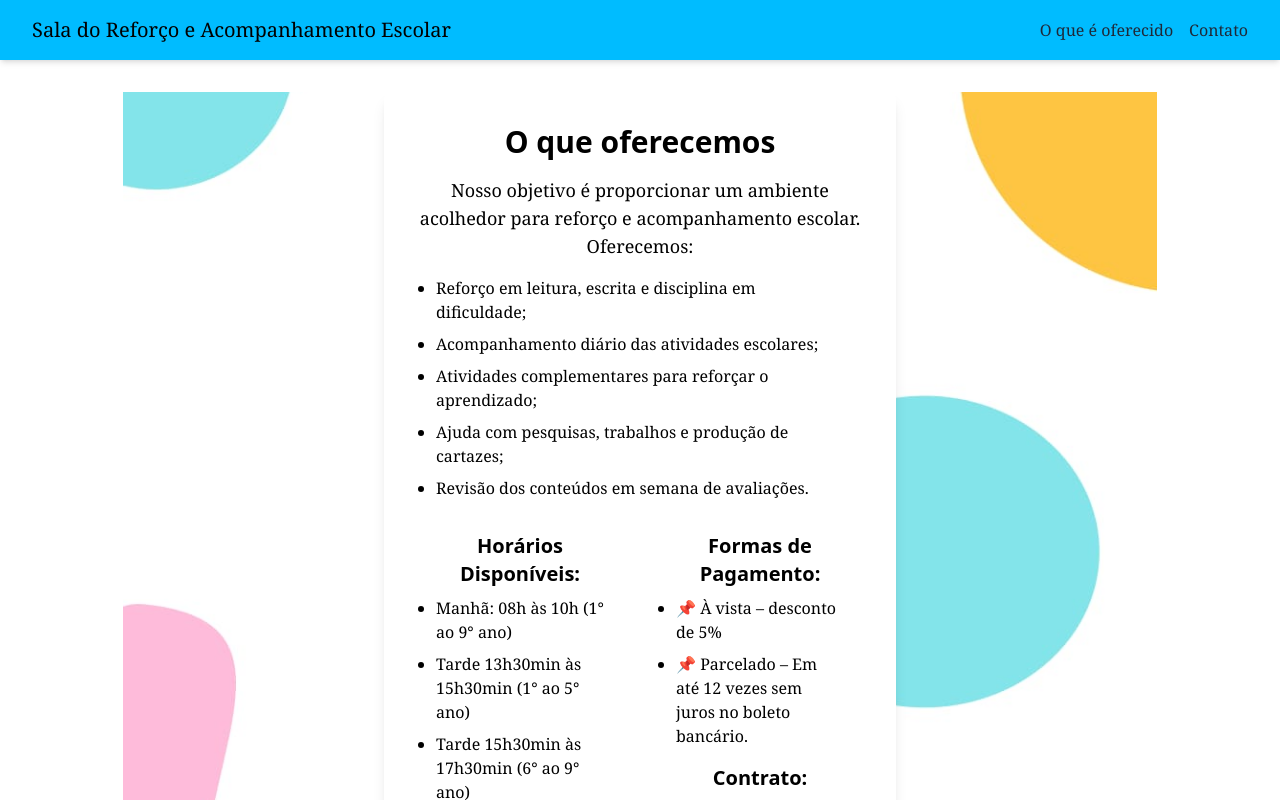
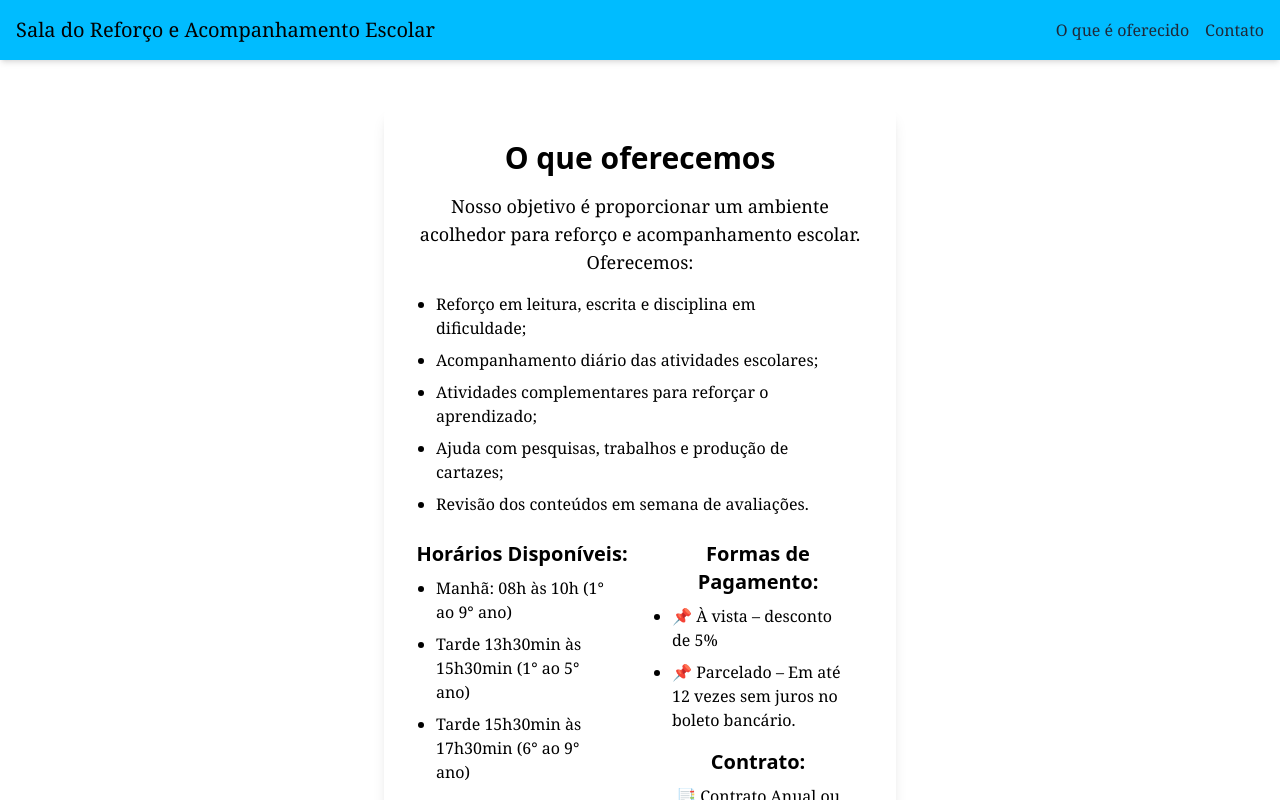
Before and after one commit to Nav199/living-room, a React (Vite) app: page /offerings in a window 1280 px wide. Shown: the top 800 px of the page. Built offline with nearby package versions, Linux system fonts and the light colour scheme.

Commit message:
Versao 03

```diff
--- a/src/App.jsx
+++ b/src/App.jsx
@@ -11,9 +11,8 @@ export default function App() {
       <div className="flex flex-col min-h-screen bg-white">
         {/* Header */}
         <header className="bg-sky-400 py-4 shadow-md">
-          <div className="container mx-auto flex justify-between items-center px-4 sm:px-6 md:px-8">
-            {/* Link para a Home */}
-            <Link to="/" className="text-xl font-serif">
+          <div className="container mx-auto flex justify-between items-center px-4">
+            <Link to="/" className="text-lg sm:text-xl font-serif">
               Sala do Reforço e Acompanhamento Escolar
             </Link>
 
@@ -24,14 +23,14 @@ export default function App() {
             </nav>
 
             {/* Botão de menu para Mobile */}
-            <button className="md:hidden text-gray-800" onClick={toggleMenu}>
+            <button className="md:hidden text-gray-800 text-2xl" onClick={toggleMenu}>
               ☰
             </button>
           </div>
 
           {/* Menu para Celular */}
           {menuOpen && (
-            <div className="md:hidden bg-white shadow-md">
+            <div className="md:hidden bg-white shadow-md flex flex-col">
               <Link to="/offerings" className="block py-2 px-4 border-b">O que é oferecido</Link>
               <Link to="/contact" className="block py-2 px-4">Contato</Link>
             </div>
@@ -39,7 +38,7 @@ export default function App() {
         </header>
 
         {/* Main Content */}
-        <main className="flex-grow container mx-auto py-8 px-4 sm:px-6 md:px-8">
+        <main className="flex-grow container mx-auto py-8 px-4">
           <AppRoutes />
         </main>
 
--- a/src/components/Contact.jsx
+++ b/src/components/Contact.jsx
@@ -2,9 +2,9 @@ import React from "react";
 
 export default function Contact() {
   return (
-    <div className="container mx-auto px-4 sm:px-6 md:px-8 min-h-[80vh] flex flex-col justify-center custom-bg">
-      <h2 className="text-center text-2xl sm:text-3xl font-serif my-4 ">Contato</h2>
-      <p className="text-center text-lg mb-4">
+    <div className="container mx-auto px-4 sm:px-6 md:px-8 min-h-[80vh] flex flex-col justify-center items-center text-center">
+      <h2 className="text-2xl sm:text-3xl font-serif my-4">Contato</h2>
+      <p className="text-lg mb-4">
         Preencha o formulário abaixo ou{" "}
         <a
           href="https://docs.google.com/forms/d/1EkHpB-emlGCjLKWNlWltXKecFKl2aP6xvtSX3MXiimA/viewform?edit_requested=true"
--- a/src/components/Offerings.jsx
+++ b/src/components/Offerings.jsx
@@ -2,10 +2,10 @@ import React from "react";
 
 export default function Offerings() {
   return (
-    <div className="min-h-[80vh] flex items-center justify-center custom-bg">
-      <div className="bg-white bg-opacity-80 p-8 rounded-lg shadow-lg text-center max-w-lg mx-auto">
+    <div className="min-h-[80vh] flex items-center justify-center p-4">
+      <div className="bg-white bg-opacity-80 p-6 sm:p-8 rounded-lg shadow-lg text-center w-full max-w-lg">
         <h2 className="text-2xl sm:text-3xl font-bold mb-4">O que oferecemos</h2>
-        <p className="text-lg mb-4 font-serif">
+        <p className="text-lg font-serif mb-4">
           Nosso objetivo é proporcionar um ambiente acolhedor para reforço e acompanhamento escolar. Oferecemos:
         </p>
         <ul className="list-disc text-left px-5 space-y-2 font-serif">
@@ -16,7 +16,7 @@ export default function Offerings() {
           <li>Revisão dos conteúdos em semana de avaliações.</li>
         </ul>
 
-        <div className="mt-8 grid grid-cols-1 sm:grid-cols-2 gap-8">
+        <div className="mt-6 grid grid-cols-1 sm:grid-cols-2 gap-6">
           {/* Horários Disponíveis */}
           <div>
             <h3 className="text-xl font-semibold mb-2">Horários Disponíveis:</h3>
```
